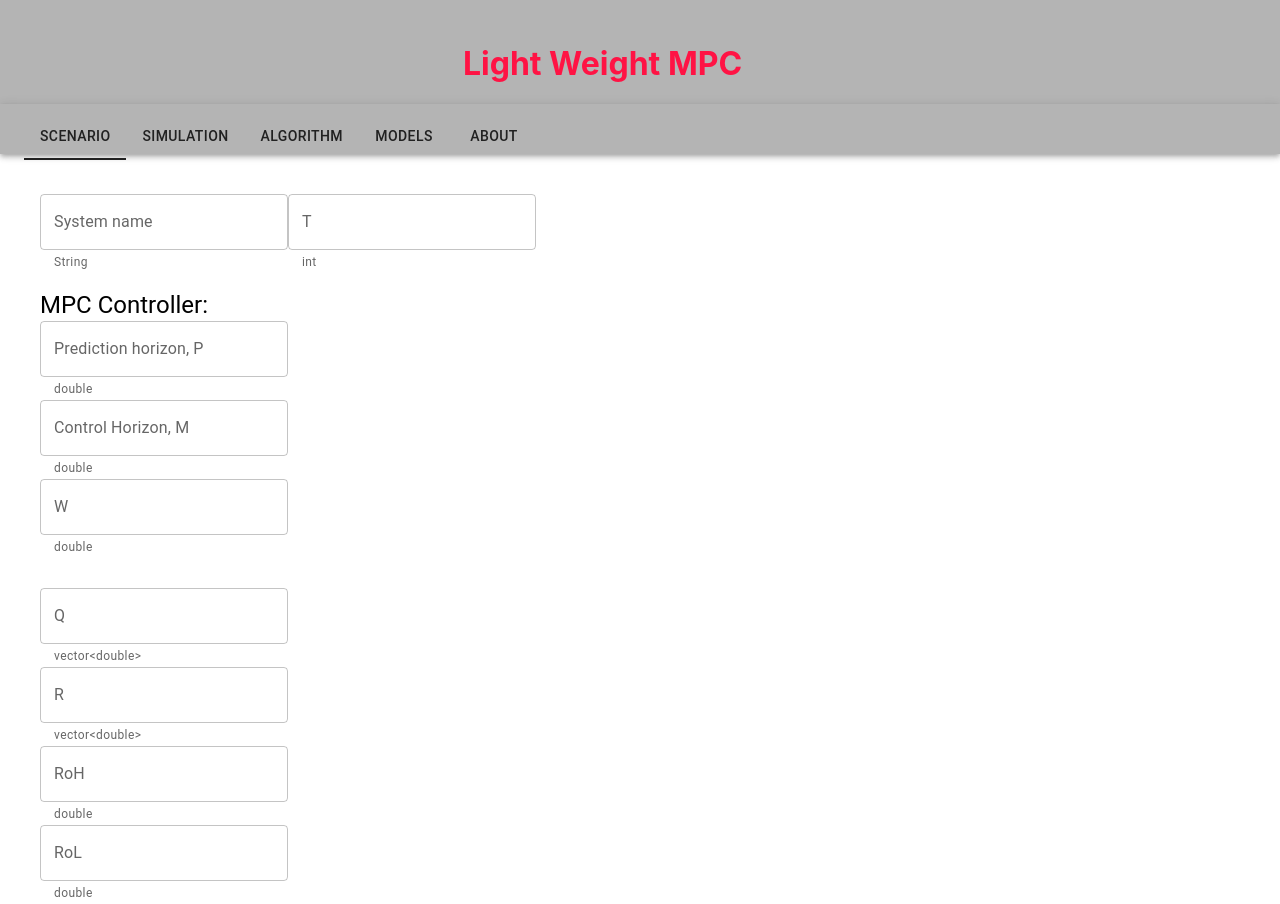
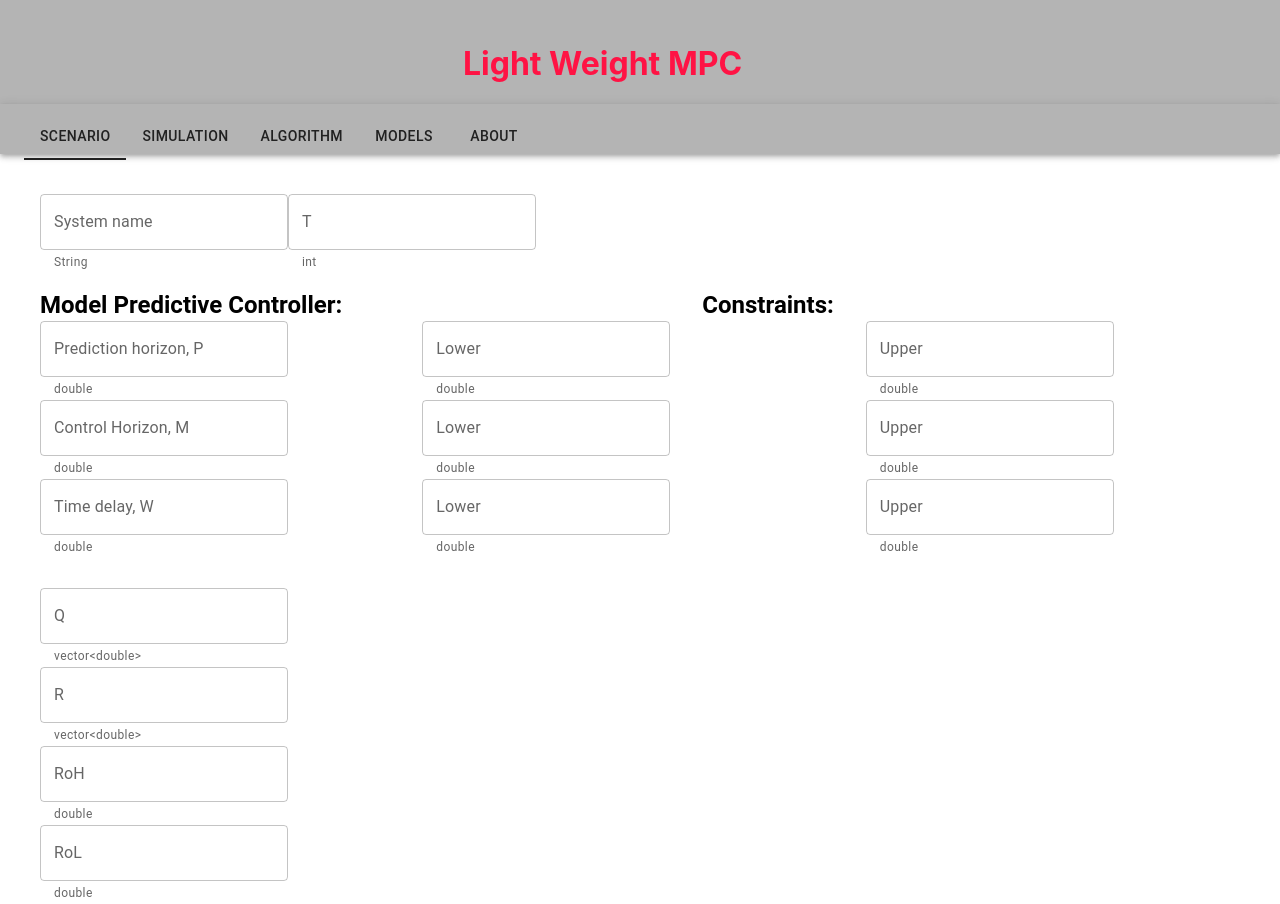
Before and after one commit to gotvinne/lightweight-mpc-app, a React (Create React App) app: page / in a window 1280 px wide. Shown: the top 904 px of the page. Built offline with nearby package versions, Linux system fonts and the light colour scheme.

Commit message:
Added MPC and constraints fields

```diff
--- a/src/Components/About.js
+++ b/src/Components/About.js
@@ -17,9 +17,7 @@ export default function About() {
       </Typography>
       <Typography variant="body1" align="center" gutterBottom>
         Supervisors:
-        Prof. Lars Struen Imsland (ITK),
-        Dr. Gisle Otto Eikrem (Equinor)
-
+        Prof. Lars Struen Imsland & Dr. Gisle Otto Eikrem
       </Typography>
     </Box>
   );
--- a/src/Components/Scenario.js
+++ b/src/Components/Scenario.js
@@ -2,7 +2,8 @@ import { TextField, Box, Typography } from "@mui/material";
 import React from "react";
 
 const DataTypes = ["double", "vector<double>", "String", "int"];
-const Buttons = ["System name", "Prediction horizon, P", "Control Horizon, M", "W", "Q", "R", "RoH", "RoL", "T"];
+const Buttons = ["System name", "Prediction horizon, P", "Control Horizon, M", "Time delay, W", "Q", "R", "RoH", "RoL", "T"];
+const Constraints = ["Lower", "Upper"];
 
 export default function Scenario() {
 
@@ -13,8 +14,9 @@ export default function Scenario() {
                 <TextField id="T" label={Buttons[8]} variant="outlined" helperText={DataTypes[3]} />
             </Box>
 
-            <Box sx={{pt: 2, width: "20%"}}>
-                <Typography variant="h5"> MPC Controller: </Typography>
+            <Box sx={{pt: 2, display: "flex", flexDirection: "row"}}>
+                <Box>
+                <Typography variant="h5" sx={{fontWeight: 'bold'}}> Model Predictive Controller: </Typography>
                 <Box />
                 <TextField id="p" label={Buttons[1]} variant="outlined" helperText={DataTypes[0]}/>
                 <Box />
@@ -29,6 +31,28 @@ export default function Scenario() {
                 <TextField id="roh" label={Buttons[6]} variant="outlined" helperText={DataTypes[0]}/>
                 <Box />
                 <TextField id="rol" label={Buttons[7]} variant="outlined" helperText={DataTypes[0]}/>
+                </Box>
+
+                <Box sx ={{pt:4, pl: 10}}>
+
+                <TextField id="p" label={Constraints[0]} variant="outlined" helperText={DataTypes[0]}/>
+                <Box />
+                <TextField id="m" label={Constraints[0]} variant="outlined" helperText={DataTypes[0]}/>
+                <Box />
+                <TextField id="w" label={Constraints[0]} variant="outlined" helperText={DataTypes[0]}/>
+                </Box>
+
+                <Box sx={{pl: 4}}>
+                <Typography variant="h5" align="center" sx={{fontWeight: 'bold'}}> Constraints: </Typography>
+                </Box>
+
+                <Box sx ={{pt: 4, pl: 4}}>
+                <TextField id="p" label={Constraints[1]} variant="outlined" helperText={DataTypes[0]}/>
+                <Box />
+                <TextField id="m" label={Constraints[1]} variant="outlined" helperText={DataTypes[0]}/>
+                <Box />
+                <TextField id="w" label={Constraints[1]} variant="outlined" helperText={DataTypes[0]}/>
+                </Box>
             </Box>
 
         </Box>
```
